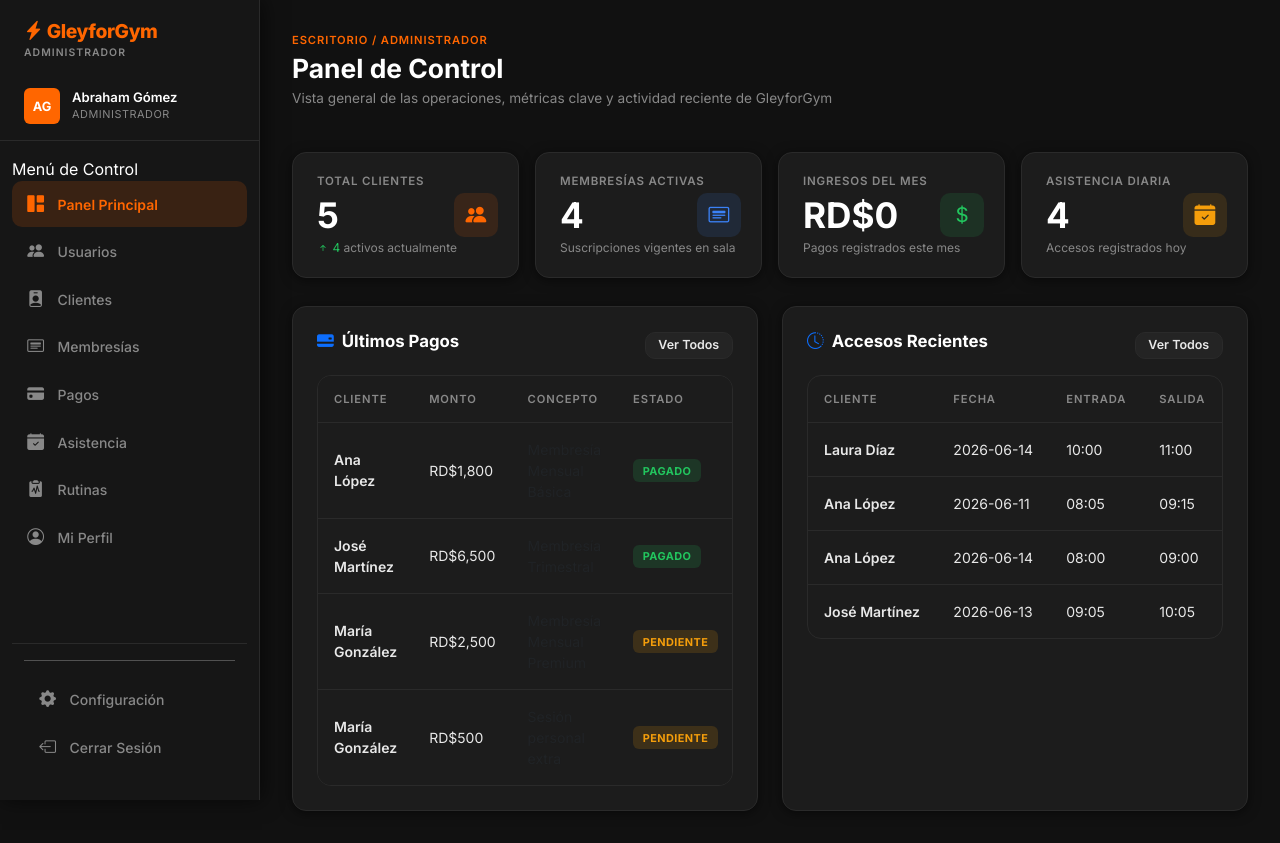
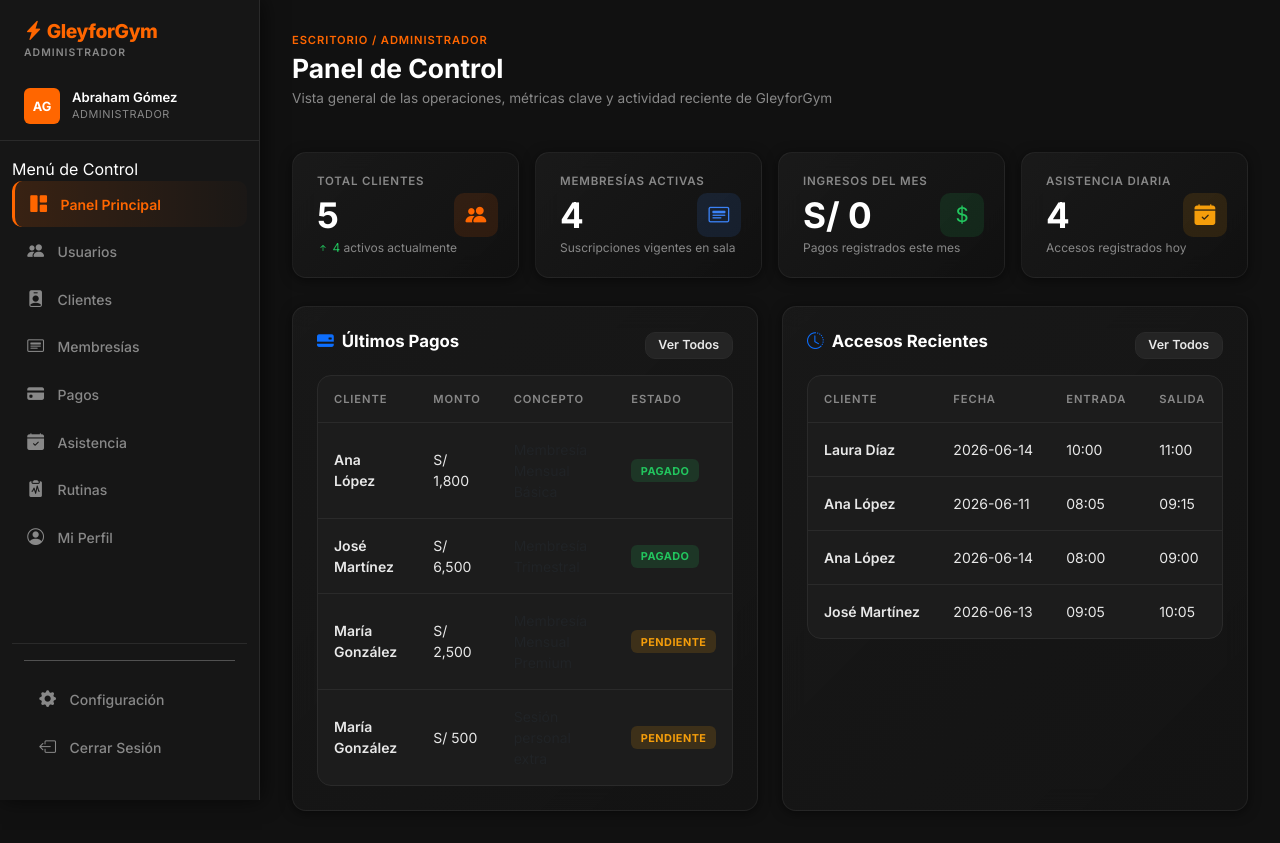
Before and after one commit to KeenGuerra/SistemaWebGleyforGym, an Angular app in the folder gleyforgym-frontend/: page /admin/panel in a window 1280 px wide. Built offline with nearby package versions, Linux system fonts and the light colour scheme.

Commit message:
Frontend 2.0

```diff
--- a/gleyforgym-frontend/src/app/components/admin/clientes/clientes.html
+++ b/gleyforgym-frontend/src/app/components/admin/clientes/clientes.html
@@ -263,9 +263,9 @@
             <div class="gym-form-group">
               <label class="gym-form-label" for="membresiaId">PLAN MEMBRESÍA</label>
               <select id="membresiaId" name="membresiaId" [ngModel]="clientForm.membresiaId().value()" (ngModelChange)="clientForm.membresiaId().set($event)" (blur)="membresiaIdTouched.set(true)" class="gym-form-control">
-                <option [ngValue]="1">Mensual Premium (RD$ 2,500)</option>
-                <option [ngValue]="2">Trimestral (RD$ 6,500)</option>
-                <option [ngValue]="3">Mensual Básica (RD$ 1,800)</option>
+                <option [ngValue]="1">Mensual Premium (S/ 2,500)</option>
+                <option [ngValue]="2">Trimestral (S/ 6,500)</option>
+                <option [ngValue]="3">Mensual Básica (S/ 1,800)</option>
               </select>
               @if (membresiaIdTouched() && membresiaIdErrores()) {
                 <div class="gym-form-error"><i class="bi bi-info-circle"></i> {{ membresiaIdErrores() }}</div>
--- a/gleyforgym-frontend/src/app/components/admin/pagos/pagos.html
+++ b/gleyforgym-frontend/src/app/components/admin/pagos/pagos.html
@@ -66,7 +66,7 @@
         @for (pago of pagosDecorados(); track pago.id) {
           <tr>
             <td class="font-semibold">{{ pago.nombreCliente }}</td>
-            <td>RD${{ pago.monto | number }}</td>
+            <td>S/ {{ pago.monto | number }}</td>
             <td>{{ pago.fecha }}</td>
             <td class="text-muted">{{ pago.concepto }}</td>
             <td>
@@ -116,8 +116,8 @@
           </div>
 
           <div class="gym-form-group">
-            <label class="gym-form-label" for="monto">MONTO (RD$)</label>
-            <input type="number" id="monto" name="monto" [ngModel]="pagoForm.monto().value()" (ngModelChange)="pagoForm.monto().set($event)" (blur)="montoTouched.set(true)" class="gym-form-control" placeholder="Monto en pesos" />
+            <label class="gym-form-label" for="monto">MONTO (S/)</label>
+            <input type="number" id="monto" name="monto" [ngModel]="pagoForm.monto().value()" (ngModelChange)="pagoForm.monto().set($event)" (blur)="montoTouched.set(true)" class="gym-form-control" placeholder="Monto en soles" />
             @if (montoTouched() && montoErrores()) {
               <div class="gym-form-error"><i class="bi bi-info-circle"></i> {{ montoErrores() }}</div>
             }
--- a/gleyforgym-frontend/src/app/components/admin/panel-admin/panel-admin.html
+++ b/gleyforgym-frontend/src/app/components/admin/panel-admin/panel-admin.html
@@ -35,7 +35,7 @@
     <!-- Ingresos Mensuales -->
     <div class="gym-stat-card">
       <div class="gym-stat-label">INGRESOS DEL MES</div>
-      <div class="gym-stat-value">RD${{ ingresosMensuales() | number }}</div>
+      <div class="gym-stat-value">S/ {{ ingresosMensuales() | number }}</div>
       <div class="gym-stat-sub">Pagos registrados este mes</div>
       <div class="gym-stat-icon-box green">
         <i class="bi bi-currency-dollar"></i>
@@ -75,7 +75,7 @@
             @for (pago of ultimosPagos(); track pago.id) {
               <tr>
                 <td class="font-semibold">{{ pago.nombreCliente }}</td>
-                <td>RD${{ pago.monto | number }}</td>
+                <td>S/ {{ pago.monto | number }}</td>
                 <td class="text-muted">{{ pago.concepto }}</td>
                 <td>
                   <span class="gym-badge" [class.gym-badge-success]="pago.estado === 'PAGADO'" [class.gym-badge-warning]="pago.estado === 'PENDIENTE'">
--- a/gleyforgym-frontend/src/app/components/cliente/mi-membresia/mi-membresia.html
+++ b/gleyforgym-frontend/src/app/components/cliente/mi-membresia/mi-membresia.html
@@ -13,7 +13,7 @@
           {{ m.tipo }}
         </div>
         <div class="membresia-precio">
-          RD$ {{ m.precio | number }}
+          S/ {{ m.precio | number }}
           <span class="precio-periodo">/ período</span>
         </div>
         <span class="gym-badge {{ estadoBadgeClass(m.estado) }} membresia-estado">
@@ -66,7 +66,7 @@
         </div>
         <div class="gym-info-row">
           <span class="label">Precio</span>
-          <span class="value text-primary fw-600">RD$ {{ m.precio | number }}</span>
+          <span class="value text-primary fw-600">S/ {{ m.precio | number }}</span>
         </div>
         <div class="gym-info-row">
           <span class="label">Fecha de Inicio</span>
--- a/gleyforgym-frontend/src/app/components/cliente/mis-pagos/mis-pagos.html
+++ b/gleyforgym-frontend/src/app/components/cliente/mis-pagos/mis-pagos.html
@@ -9,7 +9,7 @@
     <div class="gym-stat-card">
       <div>
         <div class="gym-stat-label">Total Pagado</div>
-        <div class="gym-stat-value" style="font-size: 1.8rem; margin-top: 0.15rem; margin-bottom: 0.15rem;">RD$ {{ totalPagado() | number }}</div>
+        <div class="gym-stat-value" style="font-size: 1.8rem; margin-top: 0.15rem; margin-bottom: 0.15rem;">S/ {{ totalPagado() | number }}</div>
         <div class="gym-stat-sub">Transacciones completadas</div>
       </div>
       <div class="gym-stat-icon-box green">
@@ -19,7 +19,7 @@
     <div class="gym-stat-card">
       <div>
         <div class="gym-stat-label">Pendiente por Pagar</div>
-        <div class="gym-stat-value" style="font-size: 1.8rem; margin-top: 0.15rem; margin-bottom: 0.15rem;">RD$ {{ totalPendiente() | number }}</div>
+        <div class="gym-stat-value" style="font-size: 1.8rem; margin-top: 0.15rem; margin-bottom: 0.15rem;">S/ {{ totalPendiente() | number }}</div>
         <div class="gym-stat-sub">Saldos activos</div>
       </div>
       <div class="gym-stat-icon-box yellow">
@@ -72,7 +72,7 @@
               <td class="text-muted">#{{ pago.id }}</td>
               <td class="fw-600">{{ pago.concepto }}</td>
               <td>{{ pago.fecha }}</td>
-              <td class="text-primary fw-600">RD$ {{ pago.monto | number }}</td>
+              <td class="text-primary fw-600">S/ {{ pago.monto | number }}</td>
               <td>
                 <span class="gym-badge {{ metodoBadgeClass(pago.metodo) }}">
                   <i class="bi {{ metodIcono(pago.metodo) }}"></i>
--- a/gleyforgym-frontend/src/app/components/cliente/panel-cliente/panel-cliente.html
+++ b/gleyforgym-frontend/src/app/components/cliente/panel-cliente/panel-cliente.html
@@ -76,7 +76,7 @@
         </div>
         <div class="gym-info-row">
           <span class="label">Precio</span>
-          <span class="value">RD$ {{ m.precio | number }}</span>
+          <span class="value">S/ {{ m.precio | number }}</span>
         </div>
         <div class="gym-info-row">
           <span class="label">Vigencia</span>
--- a/gleyforgym-frontend/src/app/components/inicio/inicio.html
+++ b/gleyforgym-frontend/src/app/components/inicio/inicio.html
@@ -62,7 +62,7 @@
           }
           <h3>{{ plan.nombre }}</h3>
           <div class="plan-precio">
-            <span class="currency">RD$</span>
+            <span class="currency">S/</span>
             <span class="amount">{{ plan.precio | number }}</span>
             <span class="period">/ {{ plan.periodo }}</span>
           </div>
--- a/gleyforgym-frontend/src/styles.css
+++ b/gleyforgym-frontend/src/styles.css
@@ -46,8 +46,8 @@
   --shadow-sidebar: 2px 0 20px rgba(0,0,0,0.6);
   --shadow-btn:     0 4px 15px rgba(255, 102, 0, 0.35);
 
-  --transition: all 0.18s ease;
-  --transition-slow: all 0.3s ease;
+  --transition: all 0.25s cubic-bezier(0.4, 0, 0.2, 1);
+  --transition-slow: all 0.4s cubic-bezier(0.4, 0, 0.2, 1);
 
   --sidebar-width: 260px;
   --header-height: 60px;
@@ -82,9 +82,9 @@ a {
 }
 
 /* ── Scrollbar ── */
-::-webkit-scrollbar { width: 5px; height: 5px; }
-::-webkit-scrollbar-track { background: transparent; }
-::-webkit-scrollbar-thumb { background: #333; border-radius: 3px; }
+::-webkit-scrollbar { width: 8px; height: 8px; }
+::-webkit-scrollbar-track { background: #0d0d0d; }
+::-webkit-scrollbar-thumb { background: linear-gradient(180deg, #242424 0%, #3a3a3a 100%); border-radius: 4px; border: 2px solid #0d0d0d; }
 ::-webkit-scrollbar-thumb:hover { background: var(--color-primary); }
 
 /* =============================================
@@ -205,7 +205,7 @@ a {
   font-size: 0.875rem;
   font-weight: 500;
   cursor: pointer;
-  transition: var(--transition);
+  transition: all 0.3s cubic-bezier(0.4, 0, 0.2, 1);
   margin-bottom: 0.1rem;
   border: none;
   background: transparent;
@@ -222,16 +222,17 @@ a {
 }
 
 .gym-nav-item:hover {
-  background: var(--bg-hover);
+  background: rgba(255, 255, 255, 0.03);
   color: var(--text-light);
+  padding-left: 1.15rem;
 }
 
 .gym-nav-item.active-link,
 .gym-nav-item.router-link-active {
-  background: rgba(255, 102, 0, 0.15);
+  background: linear-gradient(90deg, rgba(255, 102, 0, 0.15) 0%, rgba(255, 102, 0, 0.02) 100%);
   color: var(--color-primary);
   font-weight: 600;
-  border-left: none;
+  border-left: 3px solid var(--color-primary);
 }
 
 /* Parte inferior del sidebar */
@@ -442,19 +443,38 @@ a {
 }
 
 .gym-stat-card {
-  background: var(--bg-card);
-  border: 1px solid var(--border-color);
+  background: linear-gradient(135deg, rgba(28, 28, 28, 0.8) 0%, rgba(17, 17, 17, 0.9) 100%);
+  backdrop-filter: blur(12px);
+  border: 1px solid rgba(255, 255, 255, 0.05);
   border-radius: var(--radius-lg);
   padding: 1.25rem 1.5rem;
-  transition: var(--transition);
+  transition: all 0.3s cubic-bezier(0.4, 0, 0.2, 1);
   box-shadow: var(--shadow-card);
   position: relative;
   overflow: hidden;
 }
 
+.gym-stat-card::before {
+  content: '';
+  position: absolute;
+  top: -50%;
+  left: -50%;
+  width: 200%;
+  height: 200%;
+  background: radial-gradient(circle, rgba(255, 102, 0, 0.06) 0%, transparent 60%);
+  opacity: 0;
+  transition: opacity 0.3s ease;
+  pointer-events: none;
+}
+
+.gym-stat-card:hover::before {
+  opacity: 1;
+}
+
 .gym-stat-card:hover {
-  border-color: var(--border-light);
-  transform: translateY(-1px);
+  border-color: rgba(255, 102, 0, 0.3);
+  box-shadow: 0 12px 30px rgba(255, 102, 0, 0.08);
+  transform: translateY(-3px);
 }
 
 .gym-stat-label {
@@ -521,11 +541,18 @@ a {
    TARJETAS
    ============================================= */
 .gym-card {
-  background: var(--bg-card);
-  border: 1px solid var(--border-color);
+  background: linear-gradient(135deg, rgba(28, 28, 28, 0.7) 0%, rgba(20, 20, 20, 0.85) 100%);
+  backdrop-filter: blur(12px);
+  border: 1px solid rgba(255, 255, 255, 0.06);
   border-radius: var(--radius-lg);
   padding: 1.5rem;
   box-shadow: var(--shadow-card);
+  transition: all 0.3s cubic-bezier(0.4, 0, 0.2, 1);
+}
+
+.gym-card:hover {
+  border-color: rgba(255, 102, 0, 0.2);
+  box-shadow: 0 12px 40px rgba(0, 0, 0, 0.5), 0 0 20px rgba(255, 102, 0, 0.04);
 }
 
 /* =============================================
@@ -626,7 +653,7 @@ a {
   font-weight: 600;
   cursor: pointer;
   border: none;
-  transition: var(--transition);
+  transition: all 0.2s cubic-bezier(0.4, 0, 0.2, 1);
   text-decoration: none;
   line-height: 1;
   white-space: nowrap;
@@ -634,13 +661,17 @@ a {
 }
 
 .gym-btn-primary {
-  background: var(--color-primary);
+  background: linear-gradient(135deg, var(--color-primary) 0%, var(--color-primary-light) 100%);
   color: white;
   box-shadow: var(--shadow-btn);
 }
 .gym-btn-primary:hover {
-  background: #ff7722;
-  transform: translateY(-1px);
+  background: linear-gradient(135deg, var(--color-primary-light) 0%, #ff944d 100%);
+  box-shadow: 0 6px 20px rgba(255, 102, 0, 0.5);
+  transform: translateY(-2px);
+}
+.gym-btn-primary:active {
+  transform: translateY(0);
 }
 
 .gym-btn-secondary {
@@ -650,8 +681,12 @@ a {
 }
 .gym-btn-secondary:hover {
   background: var(--bg-hover);
-  border-color: var(--border-light);
+  border-color: rgba(255, 255, 255, 0.1);
   color: var(--text-white);
+  transform: translateY(-1px);
+}
+.gym-btn-secondary:active {
+  transform: translateY(0);
 }
 
 .gym-btn-outline {
@@ -661,7 +696,9 @@ a {
 }
 .gym-btn-outline:hover {
   background: var(--bg-card-2);
+  border-color: rgba(255, 255, 255, 0.15);
   color: var(--text-white);
+  transform: translateY(-1px);
 }
 
 .gym-btn-danger {
@@ -1366,3 +1403,26 @@ a {
     justify-content: center;
   }
 }
+
+/* =============================================
+   ANIMACIONES DE ENTRADA PREMIUM
+   ============================================= */
+@keyframes fadeInUp {
+  from {
+    opacity: 0;
+    transform: translateY(12px);
+  }
+  to {
+    opacity: 1;
+    transform: translateY(0);
+  }
+}
+
+.animate-fade-in {
+  animation: fadeInUp 0.45s cubic-bezier(0.4, 0, 0.2, 1) both;
+}
+
+/* Efecto retrasado para elementos secuenciales */
+.animate-delay-1 { animation-delay: 0.1s; }
+.animate-delay-2 { animation-delay: 0.2s; }
+.animate-delay-3 { animation-delay: 0.3s; }
```
Also changed, not shown: gleyforgym-frontend/src/app/components/admin/membresias/membresias.html (+6 -6 lines).
